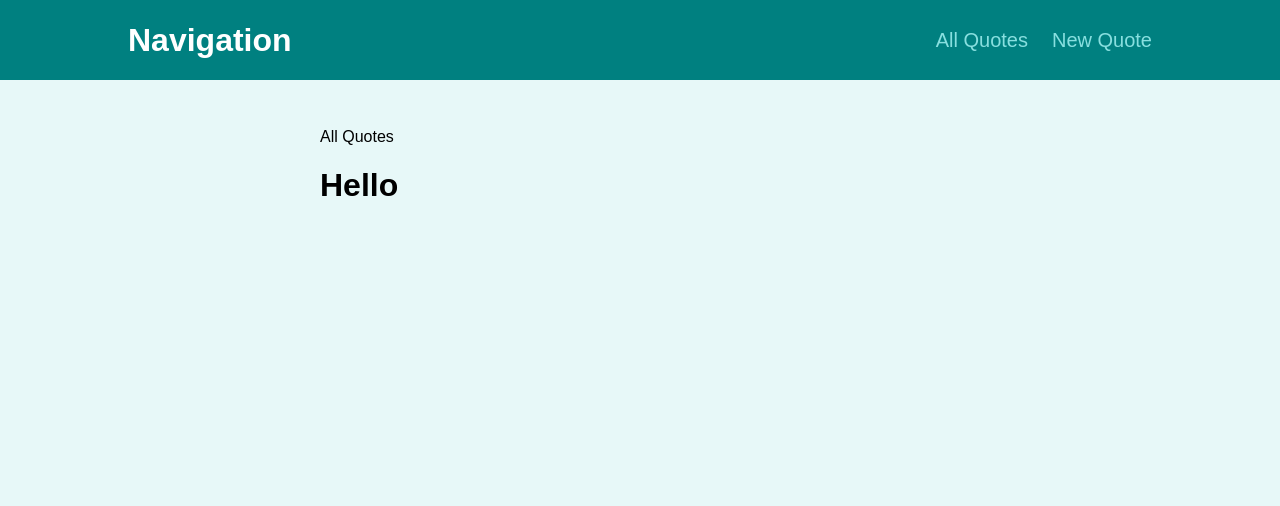
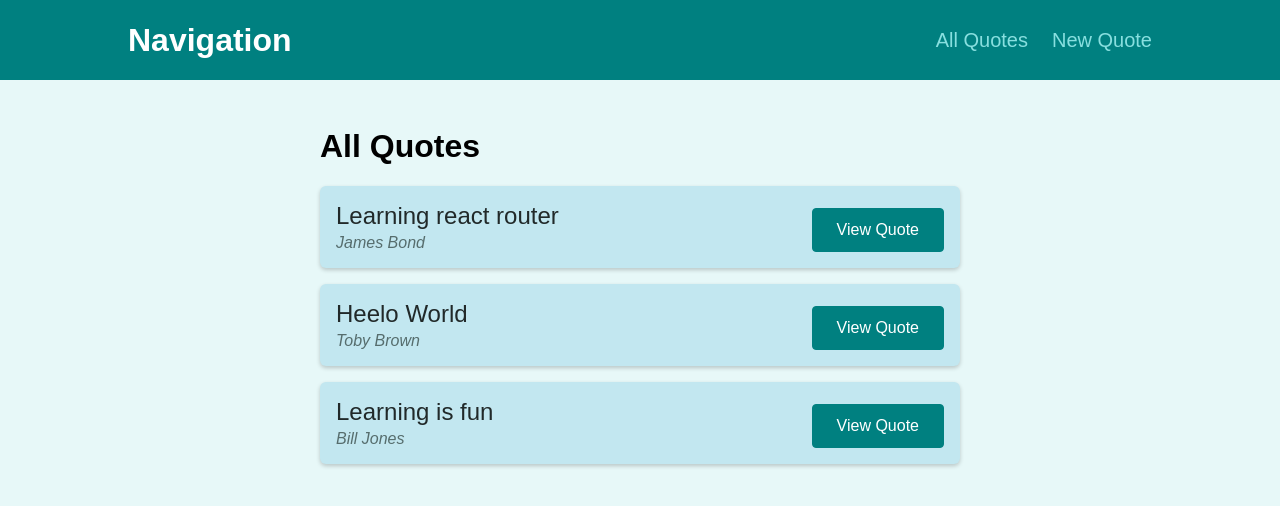
Before and after one commit to ogeeDeveloper/Quotes-Project, a React (Create React App) app: page /quotes in a window 1280 px wide. Shown: the top 506 px of the page. Built offline with nearby package versions, Linux system fonts and the light colour scheme.

Commit message:
Worked on the AllQuotes and newQuote page to display respective components

```diff
--- a/src/App.js
+++ b/src/App.js
@@ -23,7 +23,6 @@ function App() {
         </Route>
         <Route path="/add-quote" element={<NewQuote />} />
       </Routes>
-      <h1>Hello</h1>
     </Layout>
   );
 }
--- a/src/components/quotes/QuoteItem.js
+++ b/src/components/quotes/QuoteItem.js
@@ -1,4 +1,4 @@
-import classes from './QuoteItem.module.css';
+import classes from "./QuoteItem.module.css";
 
 const QuoteItem = (props) => {
   return (
@@ -9,9 +9,7 @@ const QuoteItem = (props) => {
         </blockquote>
         <figcaption>{props.author}</figcaption>
       </figure>
-      <a className='btn'>
-        View Fullscreen
-      </a>
+      <a className="btn">View Quote</a>
     </li>
   );
 };
--- a/src/pages/AllQuotes.js
+++ b/src/pages/AllQuotes.js
@@ -1,9 +1,16 @@
+import QuoteList from "../components/quotes/QuoteList";
+const DUMMY_DATA = [
+  { id: "q1", author: "James Bond", text: "Learning react router" },
+  { id: "q2", author: "Toby Brown", text: "Heelo World" },
+  { id: "q3", author: "Bill Jones", text: "Learning is fun" },
+];
 const AllQuotes = () => {
-    return (
-        <div>
-            All Quotes
-        </div>
-    )
-}
+  return (
+    <div>
+      <h1>All Quotes</h1>
+      <QuoteList quotes={DUMMY_DATA} />
+    </div>
+  );
+};
 
-export default AllQuotes
+export default AllQuotes;
--- a/src/pages/NewQuote.js
+++ b/src/pages/NewQuote.js
@@ -1,9 +1,15 @@
+import QuoteForm from "../components/quotes/QuoteForm";
 const NewQuote = () => {
-    return (
-        <div>
-            new quote
-        </div>
-    )
-}
+  const AddQuoteHandler = (quoteData) => {
+    console.log("Quotes Recived");
+  };
 
-export default NewQuote
+  return (
+    <div>
+      <h1>New Quote</h1>
+      <QuoteForm onAddQuote={AddQuoteHandler} />
+    </div>
+  );
+};
+
+export default NewQuote;
```
Also changed, not shown: 1 other file (tests, documents, lock files or other folders).
